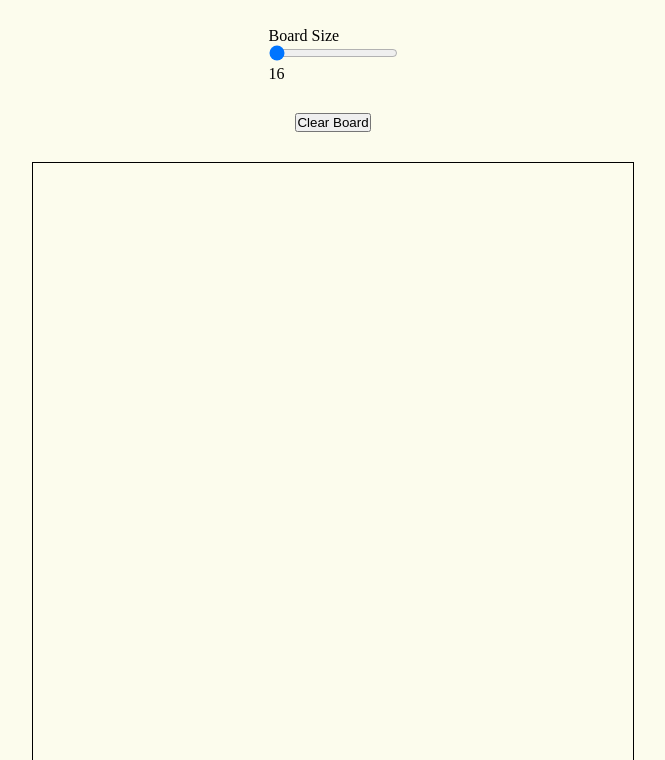
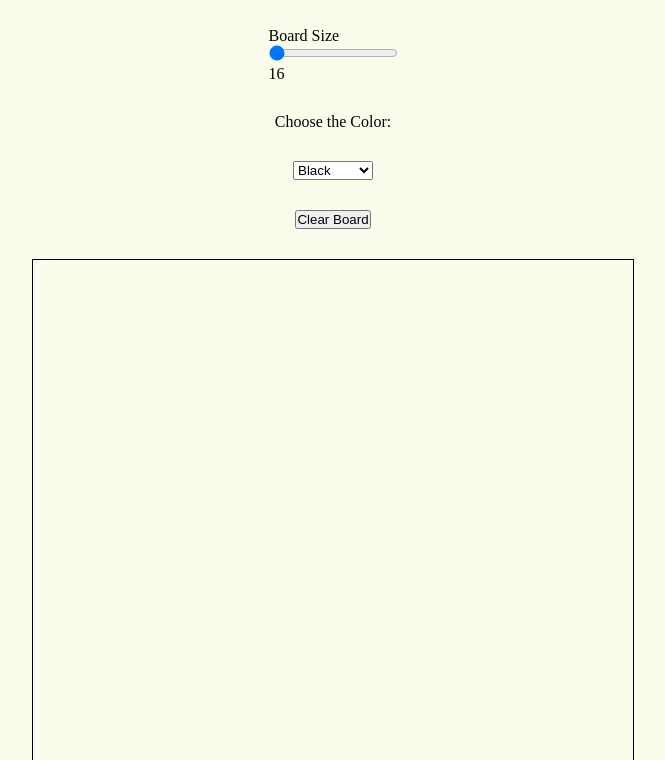
Before and after one commit to PivtoranisV/project-etch-a-sketch, a plain HTML site: page index.html in a window 1280 px wide. Shown: the part 40-800 px from the top of the page, without its empty margins (307-972 px from the left). Drawn offline with Linux system fonts and the light colour scheme.

Commit message:
Added html for color selection

```diff
--- a/index.html
+++ b/index.html
@@ -21,6 +21,14 @@
         />
         <p id="rangeValue">16</p>
       </div>
+      <label for="color">Choose the Color:</label>
+      <select name="color" id="color">
+        <option value="black" selected>Black</option>
+        <option value="white">White</option>
+        <option value="red">Red</option>
+        <option value="green">Green</option>
+        <option value="multicolor">Multicolor</option>
+      </select>
       <button class="bord-size">Clear Board</button>
       <div class="board"></div>
     </main>
```
